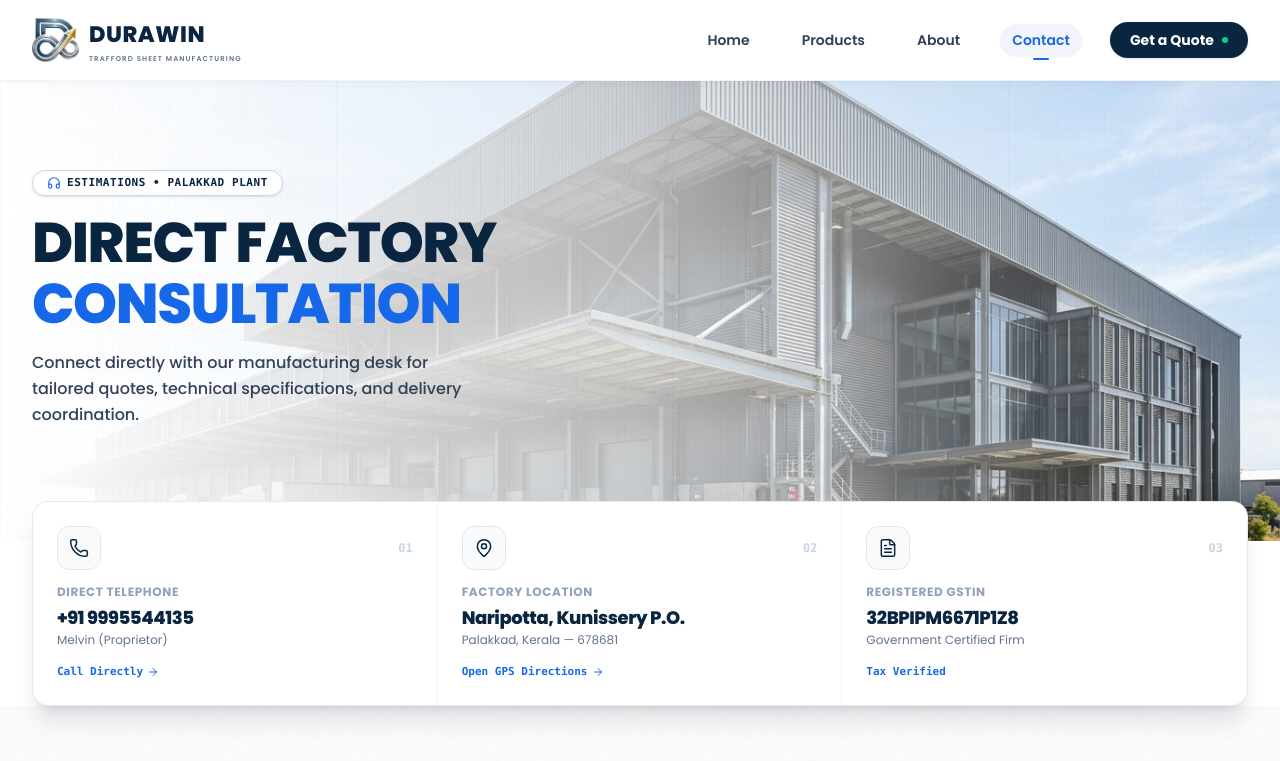
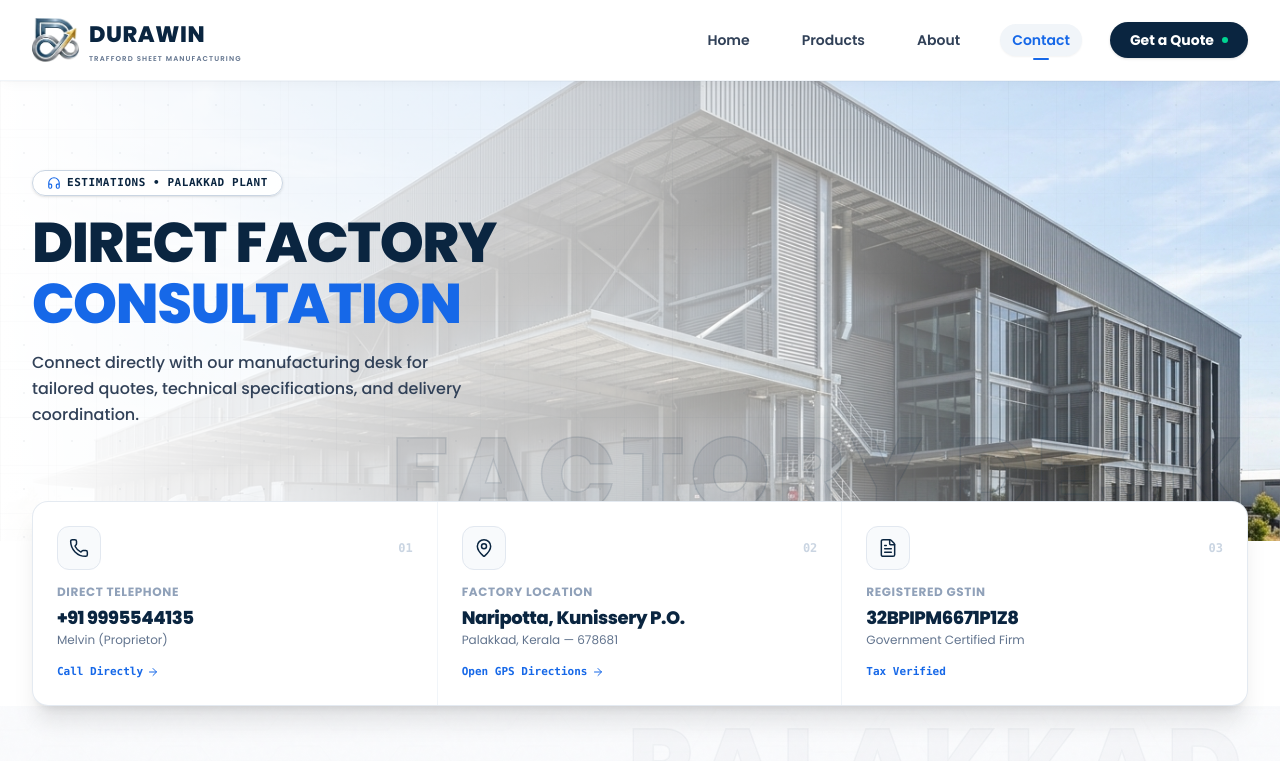
Before and after one commit to MeetM23/melvin-josheph, a Next.js app: page /contact in a window 1280 px wide. Shown: the top 761 px of the page. Built offline with nearby package versions, Linux system fonts and the light colour scheme.

Commit message:
feat: create homepage component with hero, applications, and partner sections

```diff
--- a/app/contact/page.tsx
+++ b/app/contact/page.tsx
@@ -37,7 +37,7 @@ export default function ContactPage() {
         <div className="absolute inset-0 -z-10 bg-gradient-to-b from-white via-white/80 to-transparent sm:bg-gradient-to-r sm:from-white sm:via-white/70 sm:to-transparent" />
         <div className="pointer-events-none absolute inset-0 -z-10 opacity-30 bg-grid-pattern" />
         <div className="pointer-events-none absolute inset-0 -z-10 bg-blueprint-grid opacity-35" />
-        <WatermarkText text="FACTORY DESK" className="absolute -bottom-6 right-6 -z-10 opacity-25 hidden md:block" />
+        <WatermarkText text="FACTORY DESK" tone="light" className="absolute bottom-2 right-4 sm:bottom-4 sm:right-8 -z-10" />
         <div className="absolute bottom-3 left-8 -z-10 hidden lg:block">
           <CadDimensionMarks label="DIRECT PLANT DESK" spec="GPS 10.6385° N, 76.5412° E" />
         </div>
@@ -128,6 +128,7 @@ export default function ContactPage() {
       <section className="relative overflow-hidden bg-slate-50/70 pb-12 pt-10 sm:pb-16 sm:pt-14 bg-paper-grain">
         <div className="pointer-events-none absolute inset-0 -z-10 bg-roof-profile-light opacity-30" />
         <SheetProfileWatermark className="absolute -top-6 -right-10 -z-10 w-[700px] max-w-full opacity-35 hidden md:block" />
+        <WatermarkText text="PALAKKAD" tone="light" className="absolute -top-3 right-4 sm:top-2 sm:right-8 -z-10" />
         <div className="mx-auto grid max-w-7xl gap-6 px-4 sm:gap-8 sm:px-8 lg:grid-cols-12">
           {/* Left: Contact Info Console */}
           <div data-reveal className="overflow-hidden rounded-2xl border border-slate-200/90 bg-white p-6 shadow-sm sm:p-8 lg:col-span-5 flex flex-col justify-between">
@@ -232,7 +233,7 @@ export default function ContactPage() {
       {/* 4. Structured Customer Workflow — 4 phases */}
       <section className="relative overflow-hidden bg-white py-12 sm:py-16 bg-paper-grain">
         <div className="pointer-events-none absolute inset-0 -z-10 bg-blueprint-grid opacity-35" />
-        <WatermarkText text="DISPATCH" className="absolute -bottom-8 right-6 -z-10 opacity-20 hidden md:block" />
+        <WatermarkText text="DISPATCH" tone="light" className="absolute -top-3 right-4 sm:top-2 sm:right-8 -z-10" />
         <div className="mx-auto max-w-7xl px-4 sm:px-8">
           <div data-reveal className="flex flex-col items-start justify-between gap-2 sm:flex-row sm:items-end">
             <div>
--- a/app/globals.css
+++ b/app/globals.css
@@ -76,25 +76,27 @@ body {
   );
 }
 
-/* Oversized Outline Watermark Typography */
+/* Oversized Architectural Watermark Typography */
 .watermark-outline {
-  font-family: var(--font-poppins), sans-serif;
+  font-family: var(--font-poppins), -apple-system, BlinkMacSystemFont, sans-serif;
   user-select: none;
   pointer-events: none;
 }
 .watermark-outline span {
-  -webkit-text-stroke: 1.2px rgba(10, 37, 64, 0.04);
-  color: transparent !important;
+  color: rgba(10, 37, 64, 0.065) !important;
+  -webkit-text-stroke: 1.5px rgba(10, 37, 64, 0.11);
+  letter-spacing: 0.06em;
 }
 
 .watermark-outline-dark {
-  font-family: var(--font-poppins), sans-serif;
+  font-family: var(--font-poppins), -apple-system, BlinkMacSystemFont, sans-serif;
   user-select: none;
   pointer-events: none;
 }
 .watermark-outline-dark span {
-  -webkit-text-stroke: 1.2px rgba(255, 255, 255, 0.035);
-  color: transparent !important;
+  color: rgba(147, 197, 253, 0.08) !important;
+  -webkit-text-stroke: 1.5px rgba(147, 197, 253, 0.16);
+  letter-spacing: 0.06em;
 }
 
 .editorial-badge {
--- a/app/page.tsx
+++ b/app/page.tsx
@@ -34,7 +34,7 @@ export default function Home() {
       <section className="relative overflow-hidden bg-slate-50/70 pb-10 pt-10 sm:pb-16 sm:pt-14 bg-paper-grain">
         {/* Subtle engineering blueprint grid & watermark */}
         <div className="pointer-events-none absolute inset-0 bg-blueprint-grid opacity-35 [mask-image:linear-gradient(to_bottom,black_50%,transparent)]" />
-        <WatermarkText text="TRUSSFOLD" className="absolute -right-6 -top-6 select-none pointer-events-none hidden md:block" />
+        <WatermarkText text="TRUSSFOLD" tone="light" className="absolute -top-3 right-4 sm:top-2 sm:right-8 -z-10" />
         <div className="absolute inset-x-0 top-0 h-px bg-slate-200/80" />
         <div className="relative z-10 mx-auto max-w-7xl px-4 sm:px-8">
           <div data-reveal className="flex flex-col items-start justify-between gap-2 sm:flex-row sm:items-end">
@@ -111,7 +111,7 @@ export default function Home() {
       <section className="relative overflow-hidden bg-white pb-10 pt-10 sm:pb-16 sm:pt-14 bg-paper-grain">
         {/* Subtle roofing profile linework & watermark */}
         <div className="pointer-events-none absolute inset-0 bg-roof-profile-light opacity-35" />
-        <WatermarkText text="PRIMARY STEEL" className="absolute -left-6 -top-6 select-none pointer-events-none hidden md:block" />
+        <WatermarkText text="PRIMARY STEEL" tone="light" className="absolute -top-3 right-4 sm:top-2 sm:right-8 -z-10" />
         <div className="absolute inset-x-0 top-0 h-px bg-slate-200/80" />
         <div className="relative z-10 mx-auto max-w-7xl px-4 sm:px-8">
           <div data-reveal className="flex flex-col items-start justify-between gap-2 sm:flex-row sm:items-end">
@@ -186,7 +186,7 @@ export default function Home() {
 
               {/* Architectural frosted glass specification console — guarantees 100% text readability while keeping photo clear */}
               <div className="absolute inset-x-0 bottom-0 p-3.5 sm:p-6 lg:p-8 flex justify-start">
-                <div className="w-full max-w-2xl rounded-xl sm:rounded-2xl border border-white/20 bg-[#051324]/85 p-5 shadow-2xl backdrop-blur-md sm:p-6 lg:p-7">
+                <div className="w-full max-w-2xl rounded-xl sm:rounded-2xl border border-white/20 bg-[#051324]/75 p-5 shadow-2xl backdrop-blur-md sm:p-6 lg:p-7">
                   <div className="inline-flex flex-wrap items-center gap-1.5 rounded-full border border-gold/40 bg-black/60 px-3 py-1 font-mono text-[10px] font-bold uppercase tracking-wider text-gold shadow-xs backdrop-blur sm:text-[11px]">
                     <span>METALLURGICAL SPECIFICATION</span>
                     <span>✦</span>
--- a/app/products/page.tsx
+++ b/app/products/page.tsx
@@ -83,7 +83,7 @@ export default function ProductsPage() {
         <div className="absolute inset-0 -z-10 bg-gradient-to-b from-white via-white/85 to-transparent sm:bg-gradient-to-r sm:from-white sm:via-white/75 sm:to-transparent" />
         <div className="pointer-events-none absolute inset-0 -z-10 opacity-30 bg-grid-pattern" />
         <div className="pointer-events-none absolute inset-0 -z-10 bg-roof-profile-light opacity-40" />
-        <WatermarkText text="TRUSSFOLD" className="absolute -bottom-6 right-6 -z-10 opacity-25 hidden md:block" />
+        <WatermarkText text="TRUSSFOLD" tone="light" className="absolute bottom-2 right-4 sm:bottom-4 sm:right-8 -z-10" />
         <div className="absolute bottom-3 left-8 -z-10 hidden lg:block">
           <CadDimensionMarks label="TRUSSFOLD PROFILE 1000/28" spec="IS 513 / IS 277 CERTIFIED" />
         </div>
@@ -165,6 +165,7 @@ export default function ProductsPage() {
       <section id="catalogue" className="relative overflow-hidden bg-slate-50/70 pb-12 pt-12 sm:pb-16 sm:pt-16 bg-paper-grain scroll-mt-16">
         <div className="pointer-events-none absolute inset-0 -z-10 bg-blueprint-grid opacity-35" />
         <SheetProfileWatermark className="absolute -top-6 right-0 -z-10 w-[700px] max-w-full opacity-40 hidden md:block" />
+        <WatermarkText text="SPECIFICATIONS" tone="light" className="absolute -top-3 right-4 sm:top-2 sm:right-8 -z-10" />
 
         <div className="mx-auto max-w-7xl px-4 sm:px-8">
           <div data-reveal className="flex flex-col items-start justify-between gap-3 sm:flex-row sm:items-end">
@@ -280,7 +281,7 @@ export default function ProductsPage() {
       {/* 4. Applications */}
       <section id="applications" className="relative overflow-hidden bg-white py-12 sm:py-16 scroll-mt-20 bg-paper-grain">
         <div className="pointer-events-none absolute inset-0 -z-10 bg-roof-profile-light opacity-30" />
-        <WatermarkText text="SECTORS" className="absolute -bottom-6 -right-6 -z-10 opacity-20 hidden lg:block" />
+        <WatermarkText text="SECTORS" tone="light" className="absolute -top-3 right-4 sm:top-2 sm:right-8 -z-10" />
         <div className="mx-auto max-w-7xl px-4 sm:px-8">
           <div data-reveal className="flex flex-col items-start justify-between gap-2 sm:flex-row sm:items-end">
             <div>
@@ -337,6 +338,7 @@ export default function ProductsPage() {
         <div className="pointer-events-none absolute inset-0 opacity-15 bg-grid-pattern" />
         <div className="pointer-events-none absolute inset-0 -z-10 bg-roof-profile-dark opacity-35" />
         <div className="pointer-events-none absolute inset-0 -z-10 bg-blueprint-grid-dark opacity-20" />
+        <WatermarkText text="BESPOKE" tone="dark" className="absolute -bottom-3 right-4 sm:bottom-0 sm:right-8 -z-10" />
 
         <div data-reveal className="relative mx-auto max-w-7xl">
           <div className="grid grid-cols-1 items-center gap-8 lg:grid-cols-12">
--- a/components/IndustrialBackgrounds.tsx
+++ b/components/IndustrialBackgrounds.tsx
@@ -237,10 +237,10 @@ export function WatermarkText({
     >
       <span
         style={{
-          WebkitTextStroke: isLight ? "1px rgba(10, 37, 64, 0.04)" : "1px rgba(255, 255, 255, 0.035)",
-          color: "transparent",
+          color: isLight ? "rgba(10, 37, 64, 0.065)" : "rgba(147, 197, 253, 0.08)",
+          WebkitTextStroke: isLight ? "1.5px rgba(10, 37, 64, 0.11)" : "1.5px rgba(147, 197, 253, 0.16)",
         }}
-        className="text-[clamp(4.5rem,14vw,11rem)] leading-none font-black tracking-tight block uppercase"
+        className="text-[clamp(2.75rem,8vw,8.5rem)] leading-none font-black tracking-[0.06em] block uppercase whitespace-nowrap"
       >
         {text}
       </span>
--- a/components/sections.tsx
+++ b/components/sections.tsx
@@ -1,7 +1,7 @@
 import Link from "next/link";
 import { BadgeCheck, Factory, Layers, Palette, Phone, Ruler, Truck, PackageSearch, ArrowRight, ShieldCheck } from "lucide-react";
 import { site } from "@/lib/site";
-import { CadDimensionMarks, RoofTrussWatermark, SheetProfileWatermark } from "@/components/IndustrialBackgrounds";
+import { CadDimensionMarks, RoofTrussWatermark, SheetProfileWatermark, WatermarkText } from "@/components/IndustrialBackgrounds";
 
 const reasons = [
   { num: "01", title: "Premium Raw Materials", text: "Steel coils sourced directly from top-tier primary manufacturers.", Icon: Layers, tag: "Grade A Steel" },
@@ -25,6 +25,7 @@ export function WhyChoose() {
       {/* Subtle blueprint grid and architectural roof truss linework */}
       <div className="pointer-events-none absolute inset-0 bg-blueprint-grid opacity-35" />
       <RoofTrussWatermark className="absolute -bottom-6 -right-6 w-3/4 max-w-2xl h-56 opacity-50 hidden md:block" />
+      <WatermarkText text="DURAWIN" tone="light" className="absolute -top-3 right-4 sm:top-2 sm:right-8 -z-10" />
       <div className="absolute inset-x-0 top-0 h-px bg-slate-200/80" />
 
       <div className="relative z-10 mx-auto max-w-7xl px-4 sm:px-8">
@@ -158,6 +159,7 @@ export function CallStrip() {
         {/* Subtle grid pattern and dark roofing profile lines */}
         <div className="pointer-events-none absolute inset-0 opacity-15 bg-grid-pattern" />
         <div className="pointer-events-none absolute inset-0 opacity-20 bg-roof-profile-dark" />
+        <WatermarkText text="PALAKKAD" tone="dark" className="absolute -bottom-3 right-4 sm:bottom-0 sm:right-8 -z-10" />
         <CadDimensionMarks label="DIRECT PLANT SUPPLY" spec="ZERO INTERMEDIARIES" tone="dark" className="absolute bottom-3 right-6 hidden md:flex" />
 
         <div className="relative z-10 flex flex-col items-start gap-5 sm:flex-row sm:items-center sm:justify-between sm:gap-6">
```
